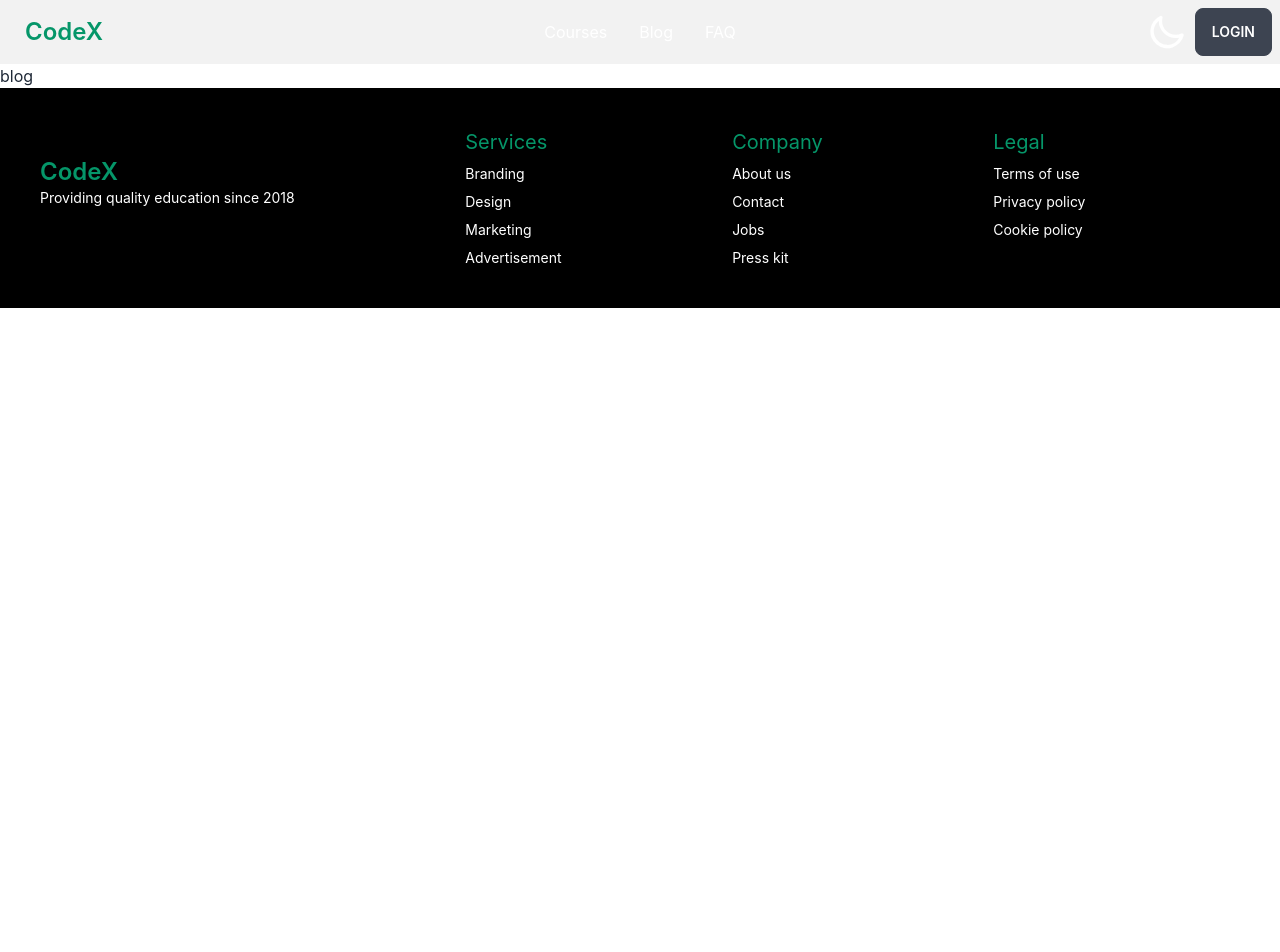
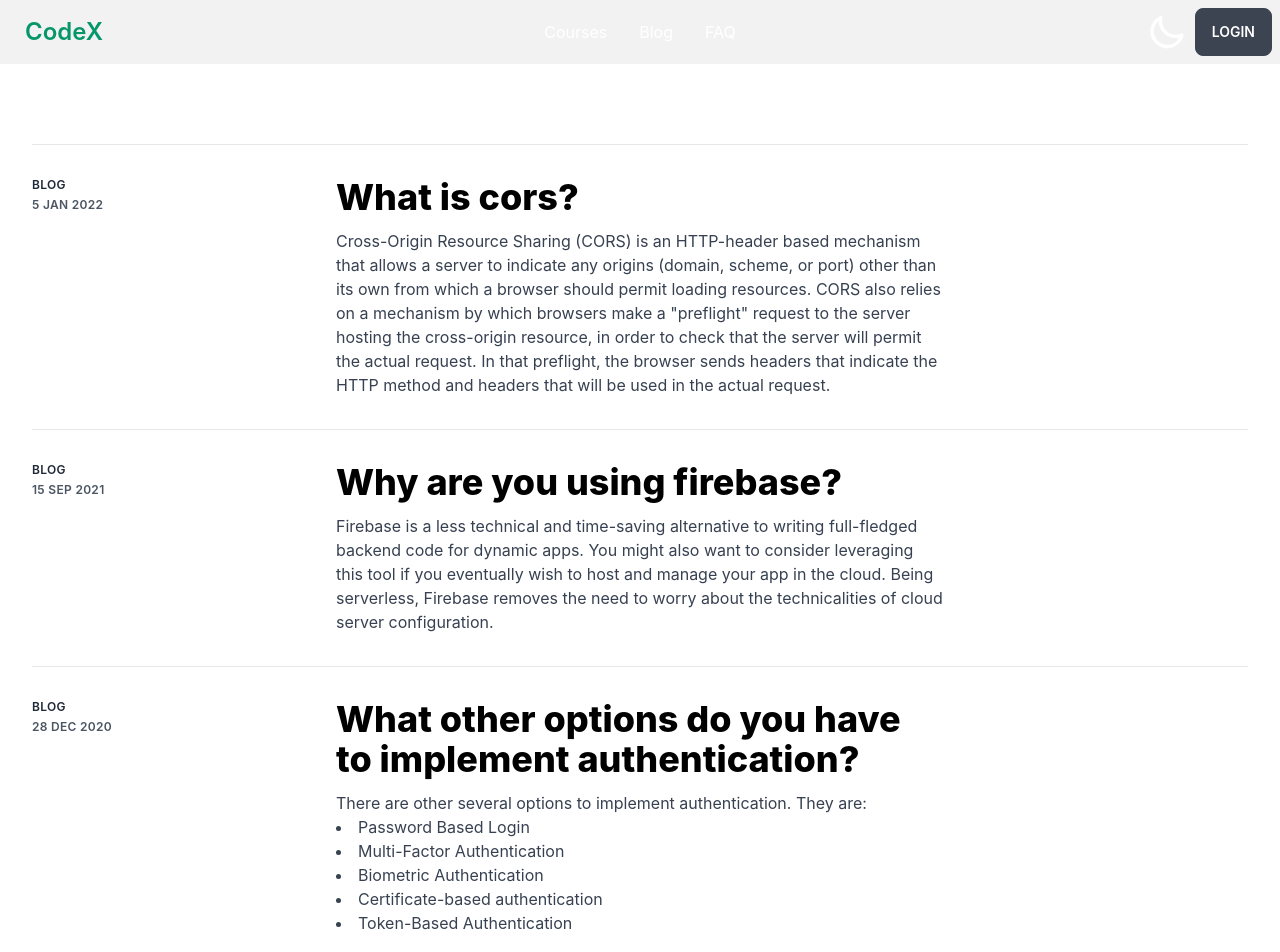
Before and after one commit to md-maruf-hossain/codex-client, a React (Create React App) app: page /blog in a window 1280 px wide. Shown: the top 952 px of the page. Before the commit the page ends 800 px from the top, so only its background shows below. Built offline with nearby package versions, Linux system fonts and the light colour scheme.

Commit message:
blog page added

```diff
--- a/src/Pages/Blog/Blog.js
+++ b/src/Pages/Blog/Blog.js
@@ -1,11 +1,128 @@
-import React from 'react';
+import React from "react";
 
 const Blog = () => {
-    return (
-        <div>
-            <h2>blog</h2>
+  return (
+    <div className="px-4 py-16 mx-auto sm:max-w-xl md:max-w-full lg:max-w-screen-xl md:px-24 lg:px-8 lg:py-20">
+      <div className="mb-10 border-t border-b divide-y">
+        <div className="grid py-8 sm:grid-cols-4">
+          <div className="mb-4 sm:mb-0">
+            <div className="space-y-1 text-xs font-semibold tracking-wide uppercase">
+              <a href="/" className="transition-colors duration-200 text-deep-purple-accent-400 hover:text-deep-purple-800" aria-label="Category">
+                Blog
+              </a>
+              <p className="text-gray-600">5 Jan 2022</p>
+            </div>
+          </div>
+          <div className="sm:col-span-3 lg:col-span-2">
+            <div className="mb-3">
+              <a href="/" aria-label="Article" className="inline-block text-black transition-colors duration-200 hover:text-deep-purple-accent-700">
+                <p className="text-3xl font-extrabold leading-none sm:text-4xl xl:text-4xl"> What is cors?</p>
+              </a>
+            </div>
+            <p className="text-gray-700">
+              Cross-Origin Resource Sharing (CORS) is an HTTP-header based mechanism that allows a server to indicate any origins (domain, scheme, or port) other than its own from which a browser
+              should permit loading resources. CORS also relies on a mechanism by which browsers make a "preflight" request to the server hosting the cross-origin resource, in order to check that the
+              server will permit the actual request. In that preflight, the browser sends headers that indicate the HTTP method and headers that will be used in the actual request.
+            </p>
+          </div>
         </div>
-    );
+        <div className="grid py-8 sm:grid-cols-4">
+          <div className="mb-4 sm:mb-0">
+            <div className="space-y-1 text-xs font-semibold tracking-wide uppercase">
+              <a href="/" className="transition-colors duration-200 text-deep-purple-accent-400 hover:text-deep-purple-800" aria-label="Category">
+                Blog
+              </a>
+              <p className="text-gray-600">15 Sep 2021</p>
+            </div>
+          </div>
+          <div className="sm:col-span-3 lg:col-span-2">
+            <div className="mb-3">
+              <a href="/" aria-label="Article" className="inline-block text-black transition-colors duration-200 hover:text-deep-purple-accent-700">
+                <p className="text-3xl font-extrabold leading-none sm:text-4xl xl:text-4xl">Why are you using firebase?</p>
+              </a>
+            </div>
+            <p className="text-gray-700">
+              Firebase is a less technical and time-saving alternative to writing full-fledged backend code for dynamic apps. You might also want to consider leveraging this tool if you eventually
+              wish to host and manage your app in the cloud. Being serverless, Firebase removes the need to worry about the technicalities of cloud server configuration.
+            </p>
+          </div>
+        </div>
+        <div className="grid py-8 sm:grid-cols-4">
+          <div className="mb-4 sm:mb-0">
+            <div className="space-y-1 text-xs font-semibold tracking-wide uppercase">
+              <a href="/" className="transition-colors duration-200 text-deep-purple-accent-400 hover:text-deep-purple-800" aria-label="Category">
+                Blog
+              </a>
+              <p className="text-gray-600">28 Dec 2020</p>
+            </div>
+          </div>
+          <div className="sm:col-span-3 lg:col-span-2">
+            <div className="mb-3">
+              <a href="/" aria-label="Article" className="inline-block text-black transition-colors duration-200 hover:text-deep-purple-accent-700">
+                <p className="text-3xl font-extrabold leading-none sm:text-4xl xl:text-4xl"> What other options do you have to implement authentication?</p>
+              </a>
+            </div>
+            <p className="text-gray-700">
+              {" "}
+              There are other several options to implement authentication. They are:
+              <li>Password Based Login</li>
+              <li>Multi-Factor Authentication</li>
+              <li>Biometric Authentication</li>
+              <li>Certificate-based authentication</li>
+              <li>Token-Based Authentication</li>
+            </p>
+          </div>
+        </div>
+        <div className="grid py-8 sm:grid-cols-4">
+          <div className="mb-4 sm:mb-0">
+            <div className="space-y-1 text-xs font-semibold tracking-wide uppercase">
+              <a href="/" className="transition-colors duration-200 text-deep-purple-accent-400 hover:text-deep-purple-800" aria-label="Category">
+                Blog
+              </a>
+              <p className="text-gray-600">20 Nov 2022</p>
+            </div>
+          </div>
+          <div className="sm:col-span-3 lg:col-span-2">
+            <div className="mb-3">
+              <a href="/" aria-label="Article" className="inline-block text-black transition-colors duration-200 hover:text-deep-purple-accent-700">
+                <p className="text-3xl font-extrabold leading-none sm:text-4xl xl:text-4xl">How does the private route work?</p>
+              </a>
+            </div>
+            <p className="text-gray-700">
+              Private Routes in React Router (also called Protected Routes) require a user being authorized to visit a route (read: page). So if a user is not authorized for a specific page, they
+              cannot access it. The most common example is authentication in a React application where a user can only access the protected pages when they are authorized (which means in this case
+              being authenticated). Authorization goes beyond authentication though. For example, a user can also have roles and permissions which give a user access to specific areas of the
+              application.
+            </p>
+          </div>
+        </div>
+        <div className="grid py-8 sm:grid-cols-4">
+          <div className="mb-4 sm:mb-0">
+            <div className="space-y-1 text-xs font-semibold tracking-wide uppercase">
+              <a href="/" className="transition-colors duration-200 text-deep-purple-accent-400 hover:text-deep-purple-800" aria-label="Category">
+                Blog
+              </a>
+              <p className="text-gray-600">20 Jun 2022</p>
+            </div>
+          </div>
+          <div className="sm:col-span-3 lg:col-span-2">
+            <div className="mb-3">
+              <a href="/" aria-label="Article" className="inline-block text-black transition-colors duration-200 hover:text-deep-purple-accent-700">
+                <p className="text-3xl font-extrabold leading-none sm:text-4xl xl:text-4xl">What is Node? How does Node work?</p>
+              </a>
+            </div>
+            <p className="text-gray-700">
+              <strong>Node:</strong> Node.js is a platform built on Chrome's JavaScript runtime for easily building fast and scalable network applications. Node.js uses an event-driven, non-blocking
+              I/O model that makes it lightweight and efficient, perfect for data-intensive real-time applications that run across distributed devices.
+              <br />
+              <strong>How does it works:</strong> Node.js is the JavaScript runtime environment which is based on Google's V8 Engine i.e. with the help of Node.js we can run the JavaScript outside of
+              the browser. Other things that you may or may not have read about Node.js is that it is single-threaded, based on event-driven architecture, and non-blocking based on the I/O model.
+            </p>
+          </div>
+        </div>
+      </div>
+    </div>
+  );
 };
 
 export default Blog;
```
